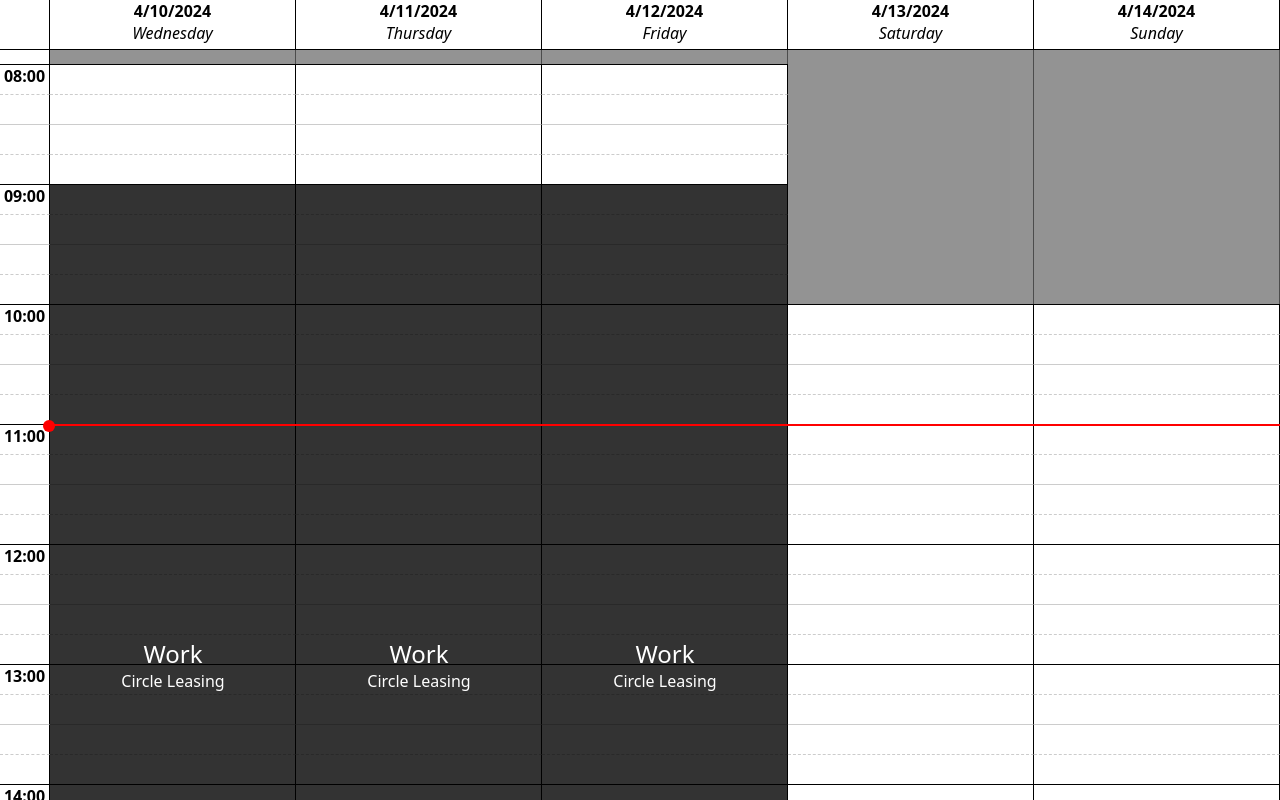
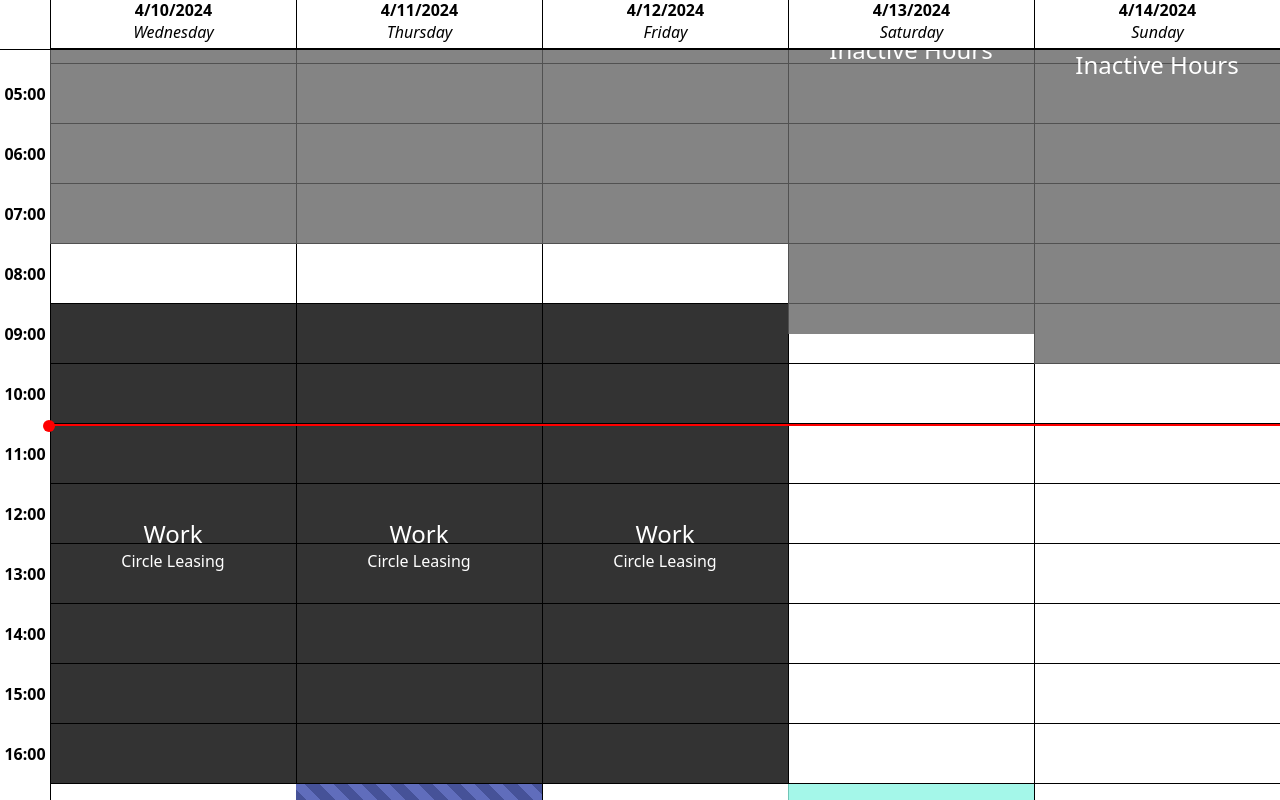
Before and after one commit to rugulous/schedule, a Vue app: page / in a window 1280 px wide. Built offline with nearby package versions, Linux system fonts and the light colour scheme.

Commit message:
Make rows smaller (good change?)

```diff
--- a/src/App.vue
+++ b/src/App.vue
@@ -1,7 +1,7 @@
 <style scoped>
-section{
+section {
     --time-size: 50px;
-    --row-size: 30px;
+    --row-size: 60px;
     overflow: hidden;
     max-height: 100dvh;
 }
@@ -17,79 +17,52 @@ section{
     scrollbar-gutter: stable;
 }
 
-header.schedule{
+header.schedule {
     --scrollbar-width: 0px;
     grid-template-rows: 50px;
     border-bottom: solid 1px #000;
 }
 
-main{
+main {
     height: calc(100dvh - 50px);
     overflow-y: scroll;
     position: relative;
 }
 
-.schedule > div:not(.event):not(:nth-child(6n + 1)):not(:nth-child(6n + 2)){
+.schedule>div:not(.event):not(:nth-child(6n + 1)):not(:nth-child(6n + 2)) {
     display: none;
 }
 
-@media (min-width: 768px){
-.schedule{
+@media (min-width: 768px) {
+    .schedule {
         --num-cols: 3;
     }
 
-.schedule > div:not(.event):nth-child(6n + 3),
-.schedule > div:not(.event):nth-child(6n + 4) {
+    .schedule>div:not(.event):nth-child(6n + 3),
+    .schedule>div:not(.event):nth-child(6n + 4) {
         display: block !important;
     }
 }
 
-@media (min-width: 1200px){
-    .schedule{
+@media (min-width: 1200px) {
+    .schedule {
         --num-cols: 5;
     }
 
-    header.schedule{
+    header.schedule {
         --scrollbar-width: v-bind(scrollbar);
     }
 
-    .schedule > div:not(.event){
+    .schedule>div:not(.event):not(.time) {
         display: block !important;
     }
 }
 
-.schedule>div:not(.event) {
+.schedule>div:not(.event):not(.time) {
     border: solid 1px #000;
-    border-bottom: none;
-    border-left: none;
+    border-top: none;
+    border-right: none;
     position: relative;
-}
-
-.schedule > div:not(.event):nth-child(12n+7),
-.schedule > div:not(.event):nth-child(12n+8),
-.schedule > div:not(.event):nth-child(12n+9),
-.schedule > div:not(.event):nth-child(12n+10),
-.schedule > div:not(.event):nth-child(12n+11),
-.schedule > div:not(.event):nth-child(12n+12) {
-    border-top: dashed 1px #CCC;
-}
-
-.schedule > div:not(.event):nth-child(12n+13),
-.schedule > div:not(.event):nth-child(12n+14),
-.schedule > div:not(.event):nth-child(12n+15),
-.schedule > div:not(.event):nth-child(12n+16),
-.schedule > div:not(.event):nth-child(12n+17),
-.schedule > div:not(.event):nth-child(12n+18) {
-    border-top: solid 1px #CCC;
-}
-
-.schedule > div:not(.event):nth-child(24n + 1),
-.schedule > div:not(.event):nth-child(24n + 2),
-.schedule > div:not(.event):nth-child(24n + 3),
-.schedule > div:not(.event):nth-child(24n + 4),
-.schedule > div:not(.event):nth-child(24n + 5),
-.schedule > div:not(.event):nth-child(24n + 6) {
-    border-top: solid 1px #000;
 }
 
 .event {
@@ -101,11 +74,11 @@ main{
     position: relative;
 }
 
-.title{
+.title {
     font-size: 1.5rem;
 }
 
-#now{
+#now {
     z-index: 1;
     border-top: solid 2px #F00;
     position: absolute;
@@ -114,7 +87,7 @@ main{
     top: v-bind(now);
 }
 
-#now::before{
+#now::before {
     content: "";
     background: #F00;
     position: absolute;
@@ -127,15 +100,13 @@ main{
 
 .time {
     font-weight: bold;
+    display: flex;
+    align-items: center;
+    justify-content: center;
 }
 
-.d-block{
+.d-block {
     display: block;
-}
-
-.disabled{
-    background-color: #666;
-    border-top: none !important;
 }
 </style>
 
@@ -144,7 +115,7 @@ main{
 
     <section>
         <header class="schedule">
-            <div></div>
+            <div class="time"></div>
             <div v-for="(date, index) in dates" :style="`grid-column: ${index + 2}`">
                 <strong class="d-block">{{ date.toLocaleDateString() }}</strong>
                 <i>{{ weekdays[date.getDay()] }}</i>
@@ -153,14 +124,14 @@ main{
         <main>
             <div class="schedule">
                 <template v-for="(time, i) in data" v-if="dates.length > 0">
-                <div class="time" :style="'grid-area: ' + (i + 1) + '/ 1;'" v-html="i % 4 == 0 ? time : ''"></div>
+                    <div class="time" :style="'grid-area: ' + (i + 1) + '/ 1;'">{{ time }}</div>
 
-                <div v-for="(_, index) in dates" :class="{disabled: inActiveHours(index, i)}" :style="`grid-area: ${i + 1} / ${index + 2};`">
+                    <div v-for="(_, index) in dates" :style="`grid-area: ${i + 1} / ${index + 2};`">
                     </div>
                 </template>
 
                 <template v-for="(day, dayIndex) in events">
-            <div class="event" :class="`event-${event.type}`" v-for="event in day" :style="`height: ${event.duration * 2}px; grid-area: ${1 + (event.start * 4)} / ${dayIndex + 2}`">
+                    <div class="event" :class="`event-${event.type}`" v-for="event in day" :style="`height: ${event.duration}px; grid-area: ${1 + Math.floor(event.start)} / ${dayIndex + 2}`">
                         <span class="title d-block">{{ event.title }}</span>
                         <span class="d-block" v-if="event.duration >= 30">{{ event.location }}</span>
                     </div>
@@ -173,7 +144,7 @@ main{
 </template>
 
 <script setup lang="ts">
-import { ref, computed, onMounted } from 'vue';
+import { ref, reactive, computed, onMounted } from 'vue';
 
 const data = ref<string[]>([]);
 const now = ref("0px");
@@ -181,7 +152,7 @@ const dates = ref<Date[]>([]);
 const scrollbar = ref(getScrollBarWidth());
 const numCols = ref(0);
 
-const rawEvents = ref([[{
+const rawEvents = reactive([[{
     title: "Work",
     location: "Circle Leasing",
     type: "d19d7643-40d4-4219-89a2-0a3a28cb6023",
@@ -225,7 +196,7 @@
     duration: 105
 }], []]);
 
-const events = computed(() => rawEvents.value.slice(0, numCols.value));
+const events = computed(() => rawEvents.slice(0, numCols.value));
 
 const eventTypes = {
     "f3d817bf-7dac-4981-b5c2-19c6fc334263": {
@@ -243,10 +214,14 @@ const eventTypes = {
     "d5686f00-5711-472a-9dc8-5e9d46597696": {
         background: "repeating-linear-gradient(45deg, #606dbc, #606dbc 10px, #465298 10px, #465298 20px);",
         colour: "#FFF"
+    },
+    "e77e1c5f-4a72-483a-922f-1d40fe819ea1": {
+        background: "rgba(102, 102, 102, 0.8)",
+        colour: "#FFF"
     }
 }
 
-const weekdays = ["Sunday","Monday","Tuesday","Wednesday","Thursday","Friday","Saturday"];
+const weekdays = ["Sunday", "Monday", "Tuesday", "Wednesday", "Thursday", "Friday", "Saturday"];
 
 let ticker: HTMLElement | null = null;
 let date = new Date();
@@ -269,22 +244,19 @@ const activeHours = [{ //Sunday
     startTime: 8,
     endTime: 22
 }, { //Saturday
-    startTime: 10,
+    startTime: 9.5,
     endTime: 22
 },]
 
 for (let i = 0; i < 24; i++) {
     data.value.push(i.toString().padStart(2, "0") + ":00");
-    data.value.push(i.toString().padStart(2, "0") + ":15");
-    data.value.push(i.toString().padStart(2, "0") + ":30");
-    data.value.push(i.toString().padStart(2, "0") + ":45");
 }
 
-async function updateTicker(){
+async function updateTicker() {
     const newDate = new Date();
-    now.value = (((newDate.getHours() * 60) + newDate.getMinutes()) * 2) + "px";
+    now.value = ((newDate.getHours() * 60) + newDate.getMinutes()) + "px";
 
-    if(newDate.toLocaleDateString().split("T")[0] != date.toLocaleDateString().split("T")[0]){
+    if (newDate.toLocaleDateString().split("T")[0] != date.toLocaleDateString().split("T")[0]) {
         setDates();
     }
 }
@@ -298,30 +270,42 @@ function getScrollBarWidth() {
     return width + "px";
 }
 
-function setDates(){
+function setDates() {
     date = new Date();
     const _dates = [date];
 
-    for(let i = 1; i < 5; i++){
+    for (let i = 1; i < 5; i++) {
         const nextDate = new Date();
         nextDate.setDate(nextDate.getDate() + i);
         _dates.push(nextDate)
     }
 
     dates.value = _dates;
-}
 
-function inActiveHours(column: number, i: number){
-    const d = dates.value[column].getDay();
-    const hours = activeHours[d];
+    dates.value.forEach((day, index) => {
+        const hours = activeHours[day.getDay()];
+        rawEvents[index].unshift({
+            title: "Inactive Hours",
+            location: "",
+            type: "e77e1c5f-4a72-483a-922f-1d40fe819ea1",
+            start: 0,
+            duration: hours.startTime * 60
+        });
 
-    return hours.startTime > i / 4 || hours.endTime <= i / 4
+        rawEvents[index].unshift({
+            title: "Inactive Hours",
+            location: "",
+            type: "e77e1c5f-4a72-483a-922f-1d40fe819ea1",
+            start: hours.endTime,
+            duration: (24 - hours.endTime) * 60
+        });
+    });
 }
 
 const sheet = new CSSStyleSheet();
 document.adoptedStyleSheets = [sheet];
 
-function setDynamicStyles(){
+function setDynamicStyles() {
     sheet.replaceSync("");
     Object.keys(eventTypes).forEach(id => {
         const type = eventTypes[id as keyof typeof eventTypes];
@@ -329,9 +313,9 @@ function setDynamicStyles(){
     })
 }
 
-function getCols(){
+function getCols() {
     const schedule = document.querySelector(".schedule");
-    if(!schedule){
+    if (!schedule) {
         return 1;
     }
 
```
Lines whose indentation alone changed are shown as unchanged.
